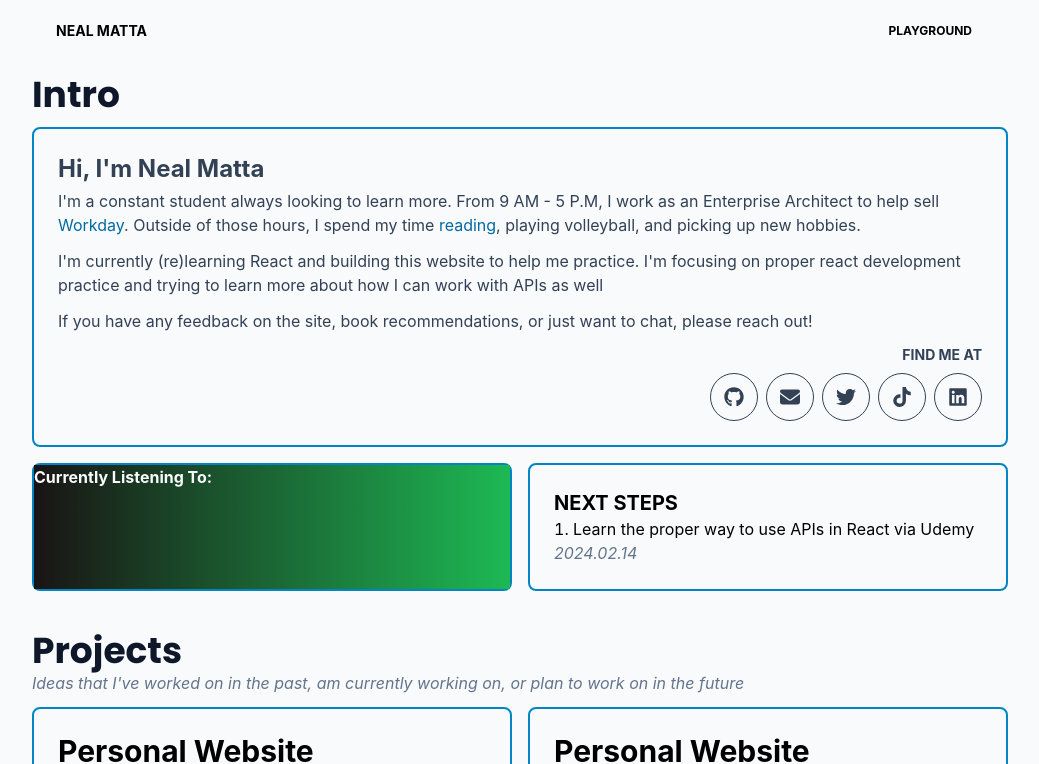
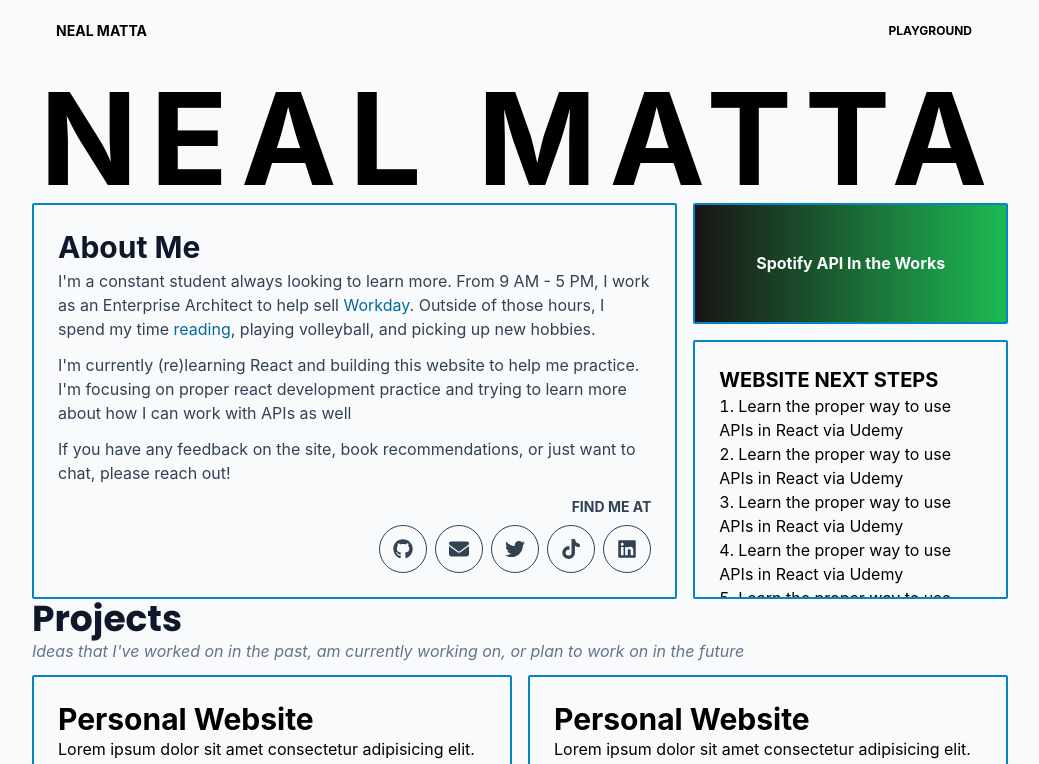
Before and after one commit to NealMatta/personal-website, a React (Create React App) app: page / in a window 1280 px wide. Shown: the top 764 px of the page, without its empty margins (120-1159 px from the left). Built offline with nearby package versions, Linux system fonts and the light colour scheme.

Commit message:
Finally figured out the first piece. Going to clean up the other portions

```diff
--- a/src/App.js
+++ b/src/App.js
@@ -15,22 +15,20 @@ function App() {
 	return (
 		<div className="mx-auto px-6 max-w-5xl">
 			<Navbar />
+			<h1 className="text-9xl uppercase tracking-widest text-center font-bold">Neal Matta</h1>
 
-			<Section title={'Intro'}>
-				<section className="grid grid-cols-1 gap-4">
-					<Module>
+			<section className="grid grid-cols-3 grid-rows-3 gap-4 h-[396px]">
+				<Module className={'col-span-2 row-span-3'}>
 					<Intro />
 				</Module>
-					<section className="grid grid-cols-2 gap-4">
-						<Module>
+				<Module className={'row-span-1'}>
 					<Spotify />
 				</Module>
-						<Module>
+				<Module className={'row-span-2 overflow-scroll'}>
 					<NextSteps />
 				</Module>
 			</section>
-				</section>
-			</Section>
+
 			<Section
 				title={'Projects'}
 				description={`Ideas that I've worked on in the past, am currently working on, or plan to work on in the future`}
--- a/src/components/Module.jsx
+++ b/src/components/Module.jsx
@@ -1,7 +1,7 @@
 // Gives me the rounded border box around
 
-export default function Module({ children }) {
-	const moduleClasses = 'box-border border-2 border-sky-600 rounded-lg';
+export default function Module({ children, className }) {
+	const moduleClasses = `box-border border-2 border-sky-600 rounded-sm ${className}`;
 
 	return <div className={moduleClasses}>{children}</div>;
 }
--- a/src/components/Modules/Intro.jsx
+++ b/src/components/Modules/Intro.jsx
@@ -3,10 +3,10 @@ import SocialMediaList from '../SubComponents/SocialMediaList';
 export default function Intro() {
 	return (
 		<div className="m-6 text-slate-700 flex-1">
-			<h1 className="text-2xl font-bold pb-1">Hi, I'm Neal Matta</h1>
+			<h1 className="text-3xl font-bold pb-1 text-slate-900">About Me</h1>
 			<p>
-				I'm a constant student always looking to learn more. From 9 AM - 5 P.M, I work as an Enterprise
-				Architect to help sell{' '}
+				I'm a constant student always looking to learn more. From 9 AM - 5 PM, I work as an Enterprise Architect
+				to help sell{' '}
 				<a className="text-sky-700 hover:underline" href="https://www.workday.com/" target="blank">
 					Workday
 				</a>
--- a/src/components/Modules/NextSteps.jsx
+++ b/src/components/Modules/NextSteps.jsx
@@ -1,11 +1,14 @@
 export default function NextSteps() {
 	return (
-		<div className="p-6 flex flex-col min-h-full justify-between">
-			<h1 className="text-xl font-bold uppercase">Next Steps</h1>
+		<div className="p-6 flex flex-col ">
+			<h1 className="text-xl font-bold uppercase">Website Next Steps</h1>
 			<ul className="list-decimal list-inside">
 				<span>
 					<li>Learn the proper way to use APIs in React via Udemy</li>
-					<p className=" italic text-slate-500">2024.02.14</p>
+					<li>Learn the proper way to use APIs in React via Udemy</li>
+					<li>Learn the proper way to use APIs in React via Udemy</li>
+					<li>Learn the proper way to use APIs in React via Udemy</li>
+					<li>Learn the proper way to use APIs in React via Udemy</li>
 				</span>
 			</ul>
 		</div>
--- a/src/components/Modules/Spotify.jsx
+++ b/src/components/Modules/Spotify.jsx
@@ -1,7 +1,7 @@
 export default function Spotify() {
 	return (
-		<div className="text-slate-50 font-bold bg-gradient-to-r from-[#191414] to-[#1DB954] h-full">
-			Currently Listening To:
+		<div className="text-slate-50 font-bold bg-gradient-to-r from-[#191414] to-[#1DB954] h-full ">
+			<div className="p-6 flex flex-row min-h-full justify-center items-center">Spotify API In the Works</div>
 		</div>
 	);
 }
```
Lines whose indentation alone changed are shown as unchanged.
